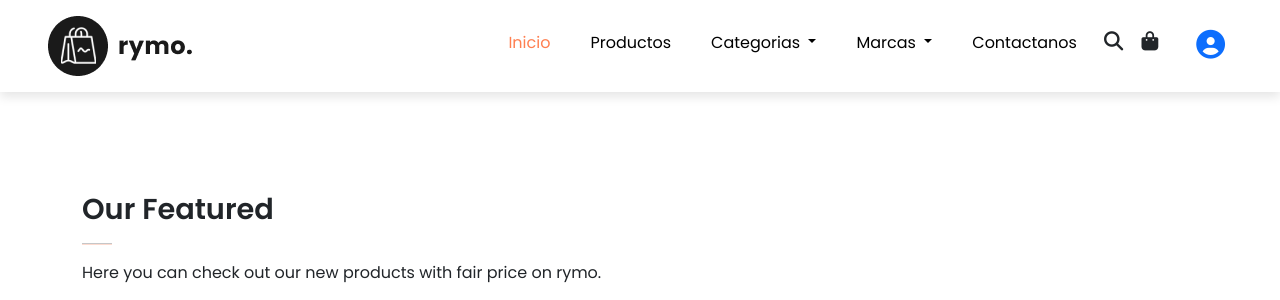
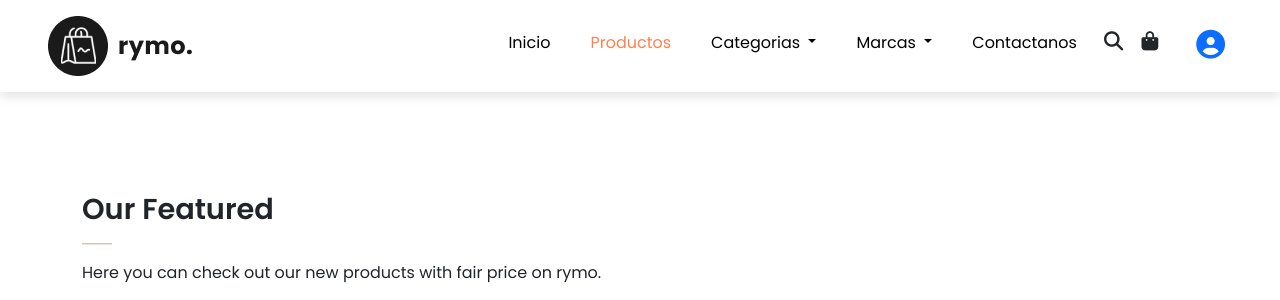
Before and after one commit to XxXBerserkerGod/Tienda_Web, a PHP site: page /shop.php in a window 1280 px wide. Shown: the top 300 px of the page. Run offline with PHP 8.4, Linux system fonts and the light colour scheme; data comes from the database, SQL or seed files in the repository.

Commit message:
Se modifico estilos del menu para cliente

```diff
--- a/Modelo/conexion.php
+++ b/Modelo/conexion.php
@@ -3,7 +3,7 @@ $servername = "localhost";
 $username = "root";
 $password = "";
 $dbname = "Perfumeria_Janet";
-$port = "3307";
+$port = "3306";
 $conn = mysqli_connect($servername, $username, $password, $dbname, $port);
 
 if ($conn->connect_error) {
--- a/menunav.php
+++ b/menunav.php
@@ -1,4 +1,8 @@
-
+<?php
+// Obtén el nombre de la página actual a partir de la URL
+$urlpag = $_SERVER['REQUEST_URI'];
+$nombrepag = basename($urlpag);
+?>
 <!DOCTYPE html>
 <html lang="en">
 
@@ -10,6 +14,8 @@
     <link rel="stylesheet" href="CSS/style.css">
     <title></title>
 </head>
+
+
 <nav class="navbar navbar-expand-lg navbar-light bg-white py-3 fixed-top container-fluid px-5">
     <img src="img/logo1.png" alt="">
     <button class="navbar-toggler" type="button" data-bs-toggle="collapse" data-bs-target="#navbarSupportedContent" aria-controls="navbarSupportedContent" aria-expanded="false" aria-label="Toggle navigation">
@@ -19,10 +25,10 @@
         <ul class="navbar-nav ml-auto">
 
             <li class="nav-item">
-                <a class="nav-link active" href="index.php">Inicio</a>
+                <a class="nav-link <?php if ($nombrepag === 'index.php') echo 'active'; ?>" href="index.php">Inicio</a>
             </li>
             <li class="nav-item dropdown">
-                <a class="nav-link" href="shop.php">Productos</a>
+                <a class="nav-link <?php if ($nombrepag === 'shop.php') echo 'active'; ?>" href="shop.php">Productos</a>
             </li>
             <li class="nav-item dropdown">
                 <a class="nav-link dropdown-toggle" href="#" role="button" data-bs-toggle="dropdown" aria-expanded="false">
```
Lines whose indentation alone changed are shown as unchanged.
